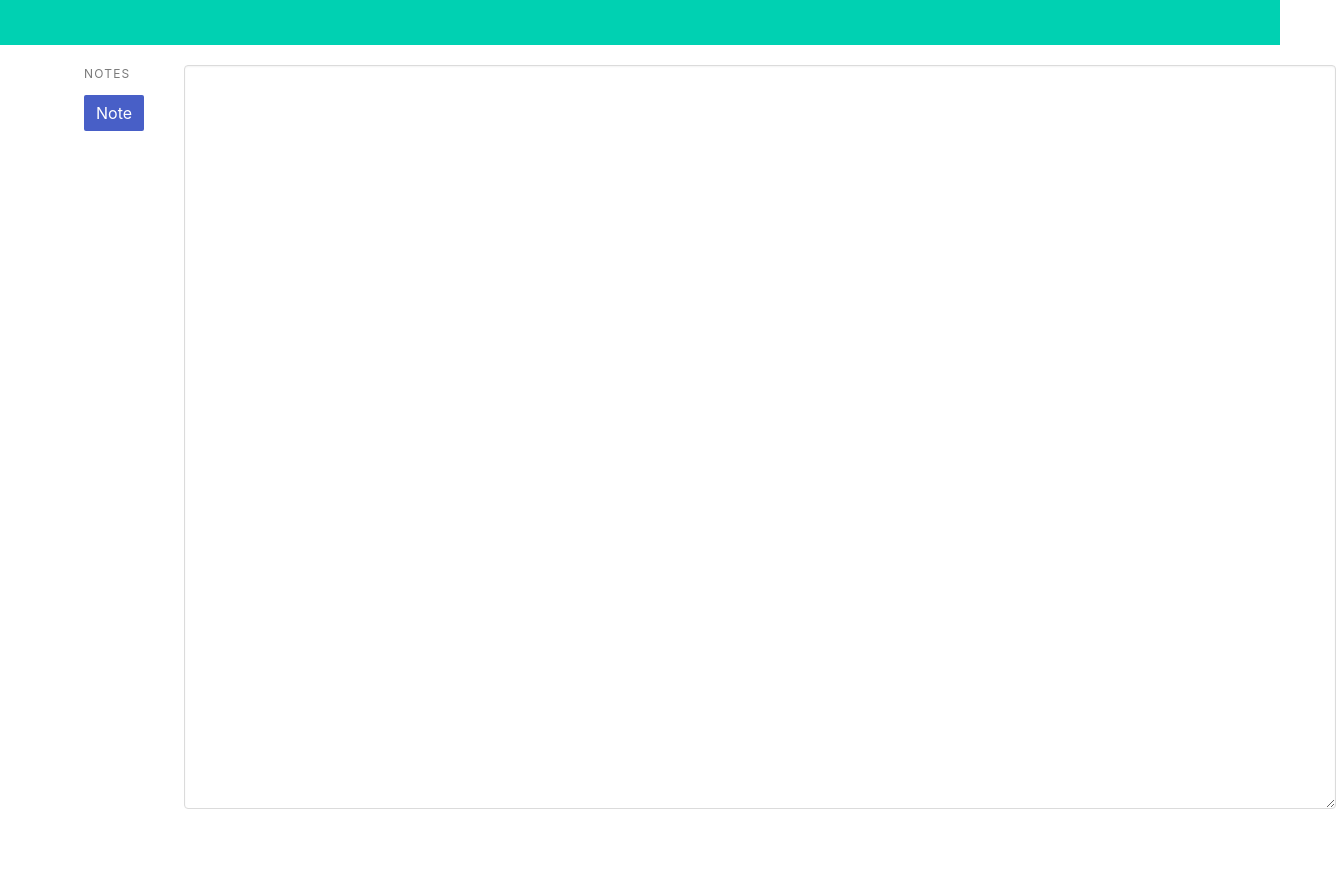
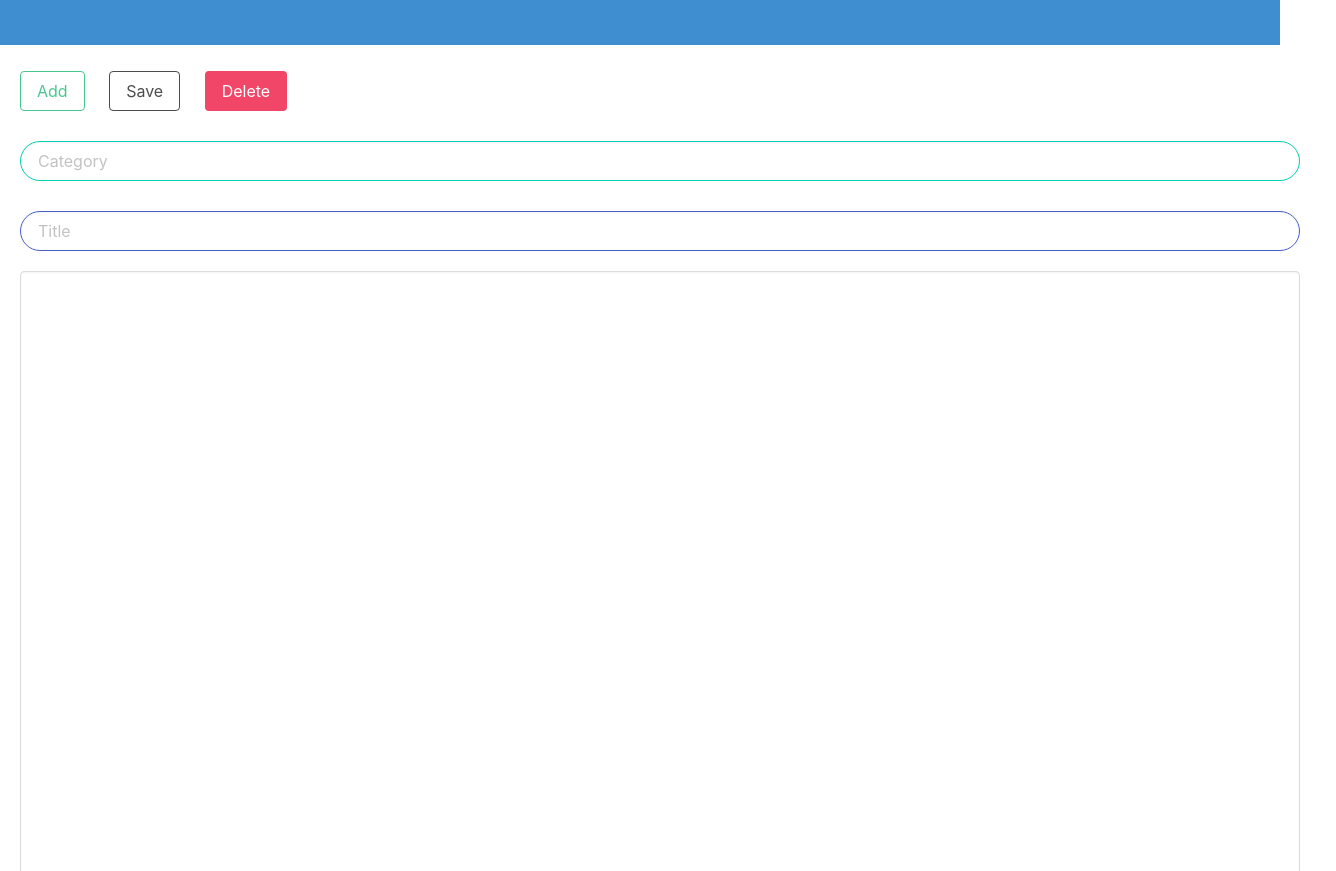
Before and after one commit to Naimy441/tsa-education-app, an Electron app: page src/html/notes.html in a window 1280 px wide. Shown: the part 379-1250 px from the top of the page, 1336 px wide, since content can reach past the window. Before the commit the page ends 1208 px from the top, so only its background shows below. Drawn offline with nearby package versions, Linux system fonts and the light colour scheme; no server answers.

Commit message:
Update notes.html

```diff
--- a/src/html/notes.html
+++ b/src/html/notes.html
@@ -18,22 +18,22 @@
       ::-webkit-scrollbar {
         display: none;
       }
-
-      .container {
-        display: flex;
+      .menu {
+        margin: 20px;
+      }
+      #textbox {
+        margin: 20px;
+        padding: 10px;
+      }
+      .button {
+        margin-top: 10px;
+        margin-left: 20px;
+      }
+      .input {
+        margin-top: 30px;
+        margin-left: 20px;
       }
 
-      .textarea {
-        width: 70%;
-        height: 50%;
-        margin: 20px;
-      }
-
-      .menu {
-        width: 30%;
-        height: 100%;
-        margin: 20px;
-      }
     </style>
   </head>
   <body>
@@ -48,7 +48,7 @@
       </div>
     </section>
 
-    <section class="hero is-primary">
+    <section class="hero is-info">
       <div class="hero-body">
         <p class="title">
             📓 Notes
@@ -59,20 +59,14 @@
       </div>
     </section>
 
-    <div class="container">
+      <div class="buttons"></div>
+      <button id="add" class="button is-success is-outlined">Add</button>
+      <button id="save" class="button is-warning is-inverted is-outlined">Save</button>
+      <button id="delete" class="button is-danger">Delete</button>
+      <input id="category-input" class="input is-rounded is-primary" type="text" placeholder="Category">
+      <input id="title-input" class="input is-rounded is-link" type="text" placeholder="Title">
 
-      <aside class="menu">
-        <p class="menu-label">
-          Notes
-        </p>
-        <ul class="menu-list">
-          <li><a class="is-active">Note</a></li>
-        </ul>
-      </aside>
-
-      <textarea class="textarea" rows="30"></textarea>
-
-    </div>
+      <textarea id="textbox" class="textarea" rows="30"></textarea>
 
   </body>
 </html>
```
